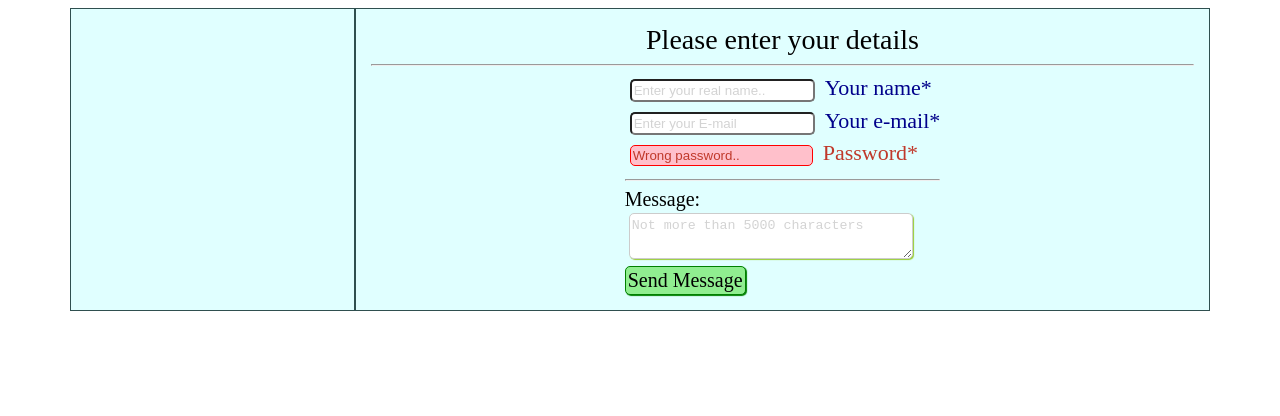
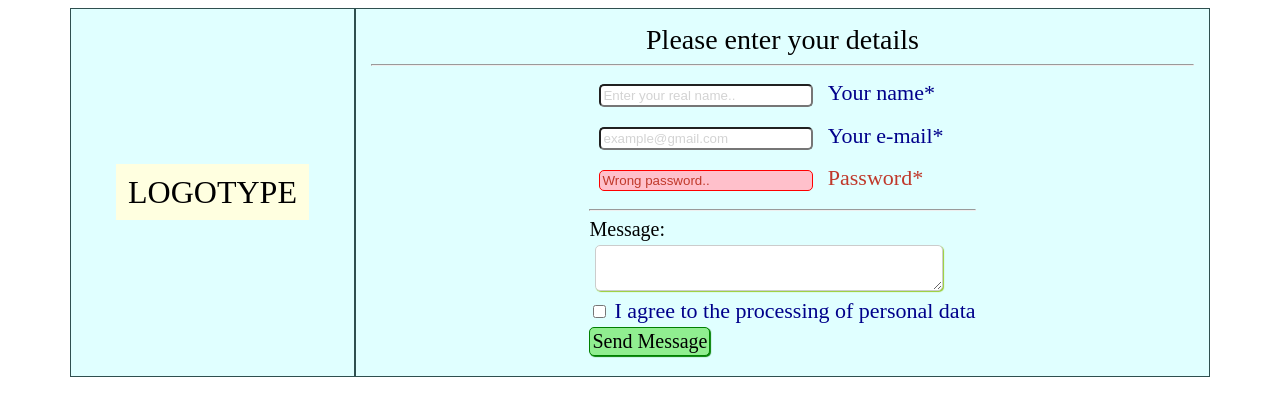
Before and after one commit to YuliyaKVAS/html-framework-Kusakina, a plain HTML site: page assets/main_file.html in a window 1280 px wide. Drawn offline with Linux system fonts and the light colour scheme.

Commit message:
some files is changed

```diff
--- a/assets/components/_index.scss
+++ b/assets/components/_index.scss
@@ -0,0 +1,5 @@
+.square{
+    background-color: lightyellow;
+    margin: auto;
+    padding: 10px;
+}
--- a/assets/elements/_button.scss
+++ b/assets/elements/_button.scss
@@ -1,33 +1,31 @@
+.button{
+    border-radius: $butt-rad;
+    cursor: pointer;
+}
 .button--simple{
     background-color:$butt-simple;
-    border-radius: $butt-rad;
 }
 .button--big{
     background-color:$butt-simple;
-    border-radius: $butt-rad;
     width: map-get($butt-big-param, width);
     height:map-get($butt-big-param, height);;
 }
 .button--small{
     background-color:$butt-simple;
-    border-radius: $butt-rad;
     width:map-get($butt-small-param, width);
     height:map-get($butt-small-param, height);
 }
 .button--primary{
-    border-radius: $butt-rad;
     background-color: $butt-primary;
     border: 1px solid green;
     box-shadow: 1px 1px 1px green;
 }
 .button--secondary{
-    border-radius: $butt-rad;
     background-color: $butt-secondary;
     border: 1px solid green;
     box-shadow: 1px 1px 1px lightgray;
 }
 .button--warning{
-    border-radius: $butt-rad;
     background-color: $butt-warning;
     border: 1px solid orange;
     box-shadow: 1px 1px 1px orangered;
--- a/assets/elements/_checkbox.scss
+++ b/assets/elements/_checkbox.scss
@@ -1,9 +1,11 @@
 .checkbox--simple{
     background-color: black;
+    cursor: pointer;
 }
 .checkbox--focus:focus{
     background-color: blue;
     outline:5px solid #ffffcc;
+    cursor: pointer;
 }
 .checkbox--error{
     outline:5px solid pink;
--- a/assets/elements/_input.scss
+++ b/assets/elements/_input.scss
@@ -1,7 +1,9 @@
-
+.input{
+    width:16em;
+    border-radius: $input-rad;
+}
 .input--simple{
     background-color: white;
-    border-radius: $input-rad;
 }
 .input--disabled[type="submit"]{
     cursor: not-allowed;
@@ -12,9 +14,7 @@
 .input--error{
     background-color: $background-error;
     border: $border-error;
-    border-radius: $input-rad;
 }
 .input--focus:focus{
     background-color: aquamarine;
-    border-radius: $input-rad;
 }
--- a/assets/elements/_label.scss
+++ b/assets/elements/_label.scss
@@ -1,10 +1,10 @@
-.label--simple{
-    color: darkblue;
+.label{
     font-family: $font;
     font-size: 22px;
 }
+.label--simple{
+    color: darkblue;
+}
 .label--error{
     color: $wrong;
-    font-family: $font;
-    font-size: 22px;
 }
--- a/assets/elements/_title.scss
+++ b/assets/elements/_title.scss
@@ -1,6 +1,7 @@
 p{
     font-family: $font;
     font-size: map-get($font-size, xsmall);
+    /*text-align: center;*/
 }
 
 h1, h2, h3{
--- a/assets/global/_grid.scss
+++ b/assets/global/_grid.scss
@@ -12,13 +12,8 @@
 [class*="col-"]{
     width:100%;
     min-height: 1px;
-    padding-left: 15px;
-    padding-right: 15px;
-    padding-bottom: 15px;
-    padding-top: 15px;
-    border: 1px solid darkslategrey;
-    background-color: lightcyan;
-    text-align: start;
+    border: 1px solid map-get($grid-colors, border-color);
+    background-color: map-get($grid-colors, background-color);
 }
 /*col-sm-i classes*/
 @for $i from 1 through 12{
--- a/assets/global/_layout.scss
+++ b/assets/global/_layout.scss
@@ -1,16 +1,23 @@
-.container-margin{
+.container{
     margin-right: auto;
     margin-left: auto;
-}
-.container-padding{
     padding-right: 15px;
     padding-left: 15px;
-}
-.container__row-margin{
+
+    &__row{
     margin-right: -15px;
     margin-left: -15px;
     margin-bottom: 16px;
+    }
 }
+
+[class*="col-"]{
+    padding-left: 15px;
+    padding-right: 15px;
+    padding-bottom: 15px;
+    padding-top: 15px;
+}
+
 * {
     box-sizing: border-box;
 }
@@ -33,18 +40,18 @@ body{
     margin: 8px;
 }
 
-input{
-    margin: 5px;
+.input{
+    margin: 10px;
     padding: 2px;
 }
 
-button{
-    margin: 0 auto;
+.button{
+    margin: 5px auto;
     padding: 2px;
 }
 
-textarea{
-    margin: 4px;
+.textarea{
+    margin: 6px;
     width: 90%;
     min-height: 20%;
 }
--- a/assets/helpers/_map.scss
+++ b/assets/helpers/_map.scss
@@ -14,3 +14,9 @@ $butt-small-param:(
     width:20%,
     height: 10%
 );
+
+$grid-colors:(
+    border-color: darkslategrey,
+    background-color: lightcyan
+
+);
--- a/assets/helpers/_placeholder.scss
+++ b/assets/helpers/_placeholder.scss
@@ -1,9 +1,23 @@
-.input--error::-webkit-input-placeholder,.textarea--error::-webkit-input-placeholder {color:$wrong;}
-.input--error::-moz-placeholder,.textarea--error::-webkit-input-placeholder{color:$wrong;}/* Firefox 19+ */
-.input--error:-moz-placeholder,.textarea--error::-webkit-input-placeholder{color:$wrong;}/* Firefox 18- */
-.input--error:-ms-input-placeholder,.textarea--error::-webkit-input-placeholder{color:$wrong;}
+.input--error::-webkit-input-placeholder,
+.textarea--error::-webkit-input-placeholder {color:$wrong;}
 
-.input--simple::-webkit-input-placeholder,.textarea--simple::-webkit-input-placeholder{color: $simple-color;}
-.input--simple::-moz-placeholder,.textarea--simple::-webkit-input-placeholder{color: $simple-color;}/* Firefox 19+ */
-.input--simple:-moz-placeholder,.textarea--simple::-webkit-input-placeholder{color: $simple-color;}/* Firefox 18- */
-.input--simple:-ms-input-placeholder,.textarea--simple::-webkit-input-placeholder{color: $simple-color;}
+.input--error::-moz-placeholder,
+.textarea--error::-webkit-input-placeholder{color:$wrong;}/* Firefox 19+ */
+
+.input--error:-moz-placeholder,
+.textarea--error::-webkit-input-placeholder{color:$wrong;}/* Firefox 18- */
+
+.input--error:-ms-input-placeholder,
+.textarea--error::-webkit-input-placeholder{color:$wrong;}
+
+.input--simple::-webkit-input-placeholder,
+.textarea--simple::-webkit-input-placeholder{color: $simple-color;}
+
+.input--simple::-moz-placeholder,
+.textarea--simple::-webkit-input-placeholder{color: $simple-color;}/* Firefox 19+ */
+
+.input--simple:-moz-placeholder,
+.textarea--simple::-webkit-input-placeholder{color: $simple-color;}/* Firefox 18- */
+
+.input--simple:-ms-input-placeholder,
+.textarea--simple::-webkit-input-placeholder{color: $simple-color;}
--- a/assets/main_file.html
+++ b/assets/main_file.html
@@ -7,25 +7,49 @@
         <link rel = "stylesheet" type="text/css"  href = "styles.css">
     </head>
     <body>
-        <div class="container container-margin container-padding">
-            <div class="container__row container__row-margin">
-                <div class="col-md-3"></div>
+        <div class="container">
+            <div class="container__row">
+                <div class="col-md-3 flex">
+                    <div class="square">
+                        <h1>LOGOTYPE</h1>
+                    </div>
+                </div>
                 <div class="col-md-9 flex flex-column y-center">
                     <h2>Please enter your details</h2>
                     <hr>
                     <form>
-                        <p><input class="input--simple" type="text" placeholder="Enter your real name.." id="1">
-                            <label for="1" class="label--simple">Your name*</label>
+                        <p><input class="input input--simple" type="text"
+                            placeholder="Enter your real name.." id="1">
+                            <label for="1" class="label label--simple">
+                                Your name*
+                            </label>
                         </p>
-                        <p><input class="input--simple" type="text" placeholder="Enter your E-mail" id="2">
-                            <label for="2" class="label--simple">Your e-mail*</label>
+                        <p><input class="input input--simple" type="text"
+                            placeholder="example@gmail.com" id="2">
+                            <label for="2" class="label label--simple">
+                                Your e-mail*
+                            </label>
                         </p>
-                        <p><input class="input--error" type="text" placeholder="Wrong password.." id="3">
-                            <label for="3" class="label--error">Password*</label>
+                        <p><input class="input input--error" type="text"
+                            placeholder="Wrong password.." id="3">
+                            <label for="3" class="label label--error">
+                                Password*
+                            </label>
                         </p>
                         <hr>
-                        <p> Message: <br/><textarea class="textarea--simple" placeholder="Not more than 5000 characters"></textarea></p>
-                        <button class="button--primary"><p>Send Message</p></button>
+                        <p> Message: <br/><textarea class="textarea textarea--simple" placeholder="Not more than 5000 characters">
+                            </textarea>
+                        </p>
+                        <p><input class="checkbox checkbox--simple" type="checkbox"
+                            id="4">
+                            <label for="4" class="label label--simple">
+                            I agree to the processing of personal data
+                        </label>
+                        </p>
+
+                        <button class="button button--primary">
+                            <p>Send Message</p>
+                        </button>
                     </form>
                 </div>
             </div>
```
Also changed, not shown: assets/styles.css, 1 other file.
